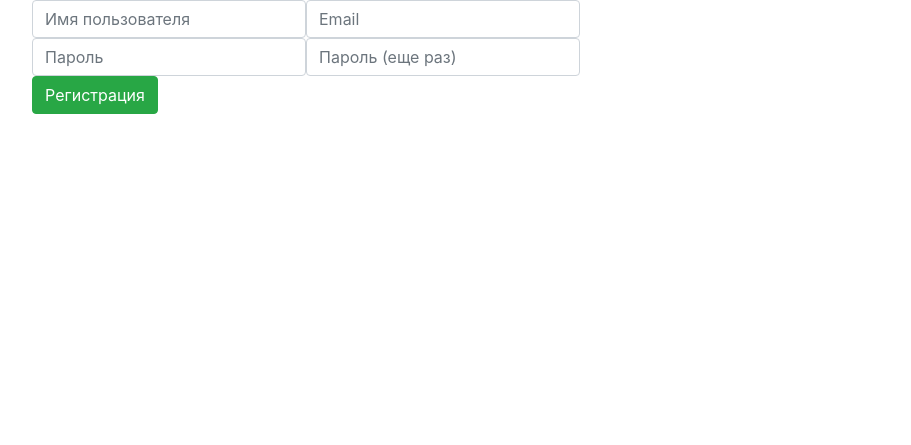
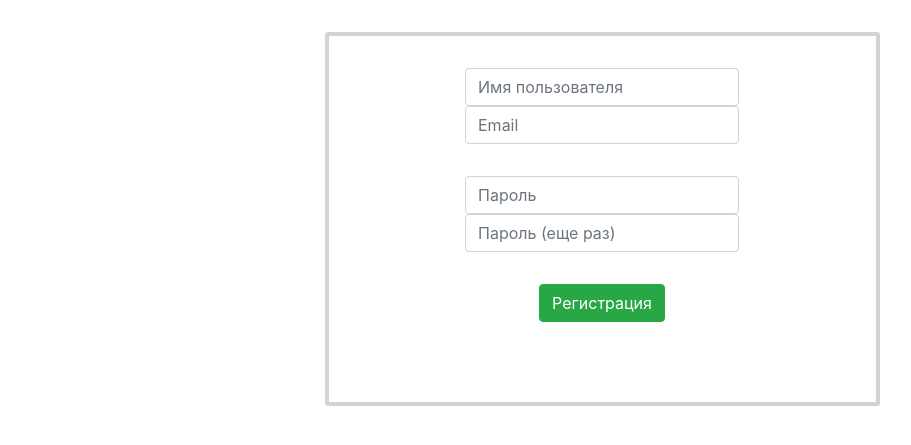
Before and after one commit to GreatRaksin/MySite0906, a Flask app: page /sign_up in a window 1280 px wide. Shown: the part 56-501 px from the top of the page, without its empty margins (38-949 px from the left). Run offline with Flask 2, Linux system fonts and the light colour scheme; some libraries are stand-ins or nearby versions.

Commit message:
Adding registrationdding some styles

```diff
--- /dev/null
+++ b/habrClone/static/css/style.css
@@ -0,0 +1,33 @@
+.navbar {
+    margin-bottom: 2em;
+}
+
+a {
+    text-decoration: none;
+}
+
+a.dark {
+    color: #fff;
+}
+
+.form {
+    border: 0.25em solid lightgray;
+    border-radius: 0.2em;
+    padding: 2em;
+    margin: 0 auto;
+    width: 50%;
+    max-width: 400px;
+}
+
+.form input[type=submit] {
+    width: 100%;
+}
+
+.registr-form {
+    max-width: 600px;
+}
+
+.row {
+    margin-bottom: 2em;
+    justify-content: space-around;
+}
--- a/habrClone/templates/index.html
+++ b/habrClone/templates/index.html
@@ -2,8 +2,8 @@
 
 {% block content %}
 {% if current_user.is_anonymous %}
-<h1>Привет! Добро пожаловать на мой сайт!</h1>
+<h1 class="text-center">Привет! Добро пожаловать на мой сайт!</h1>
 {% else %}
-<h1>Привет, {{ current_user.username}}! Добро пожаловать на мой сайт!</h1>
+<h1 class="text-center">Привет, {{ current_user.username}}! Добро пожаловать на мой сайт!</h1>
 {% endif %}
 {% endblock %}
```
